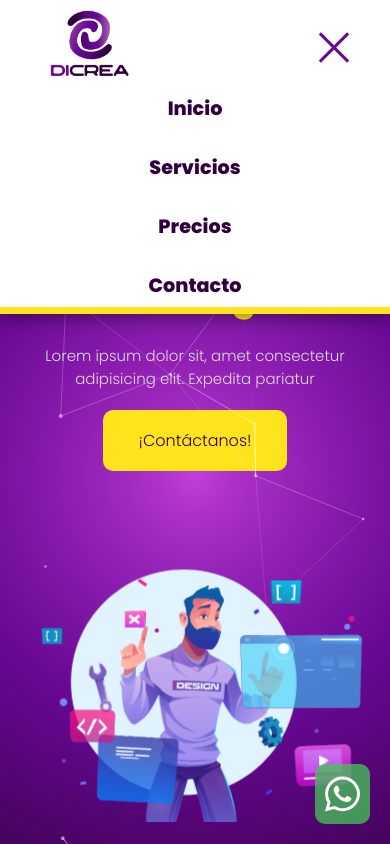
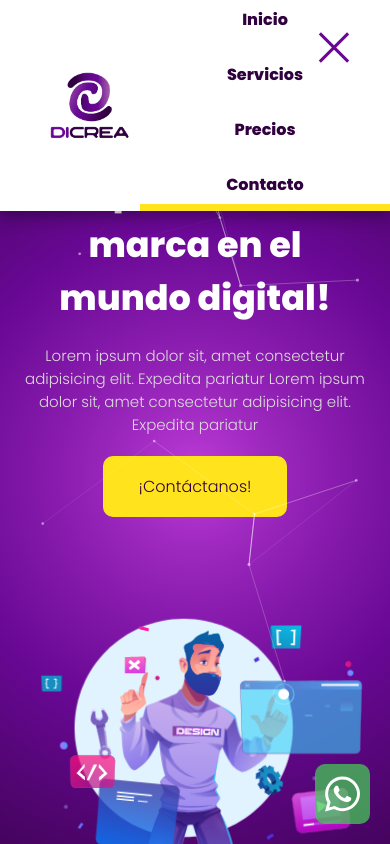
Before and after one commit to alanbirru/Dicrea-pagina, a React (Create React App) app: page / in a window 390 px wide. Both pictures are taken after a click on the element 334 px from the left and 51 px from the top of the page. Shown: the top 844 px of the page. Built offline with nearby package versions, Linux system fonts and the light colour scheme.

Commit message:
refactoring and commenting code

```diff
--- a/src/components/sections/Contacto/Contacto.js
+++ b/src/components/sections/Contacto/Contacto.js
@@ -28,7 +28,7 @@ const Contacto = ({ id }) => {
   ];
 
   return (
-    <div id={id} className="contacto-component section">
+    <section id={id} className="contacto-component section">
       <h2>Contacto</h2>
 
       <div className="contacto-container">
@@ -46,7 +46,7 @@ const Contacto = ({ id }) => {
           <AccordionContainer accordion={accordionData} />
         </div> */}
       </div>
-    </div>
+    </section>
   );
 };
 export default Contacto;
--- a/src/components/sections/Inicio/Inicio.js
+++ b/src/components/sections/Inicio/Inicio.js
@@ -1,11 +1,11 @@
 import React, { Suspense } from "react";
-import "../../../styles/inicio.css";
+import styles from "../../../styles/inicio.css";
 
 const Inicio = ({ guyComputer, id }) => {
   const ParticlesDesign = React.lazy(() => import("./ParticlesDesign"));
 
   return (
-    <header id={id} className="inicio-component section">
+    <header id={id} className={`inicio-component section ${styles}`}>
       <div
         className=" inicio-container"
         data-aos="fade-down"
@@ -19,15 +19,25 @@ const Inicio = ({ guyComputer, id }) => {
           </h1>
           <p>
             Lorem ipsum dolor sit, amet consectetur adipisicing elit. Expedita
-            pariatur
+            pariatur Lorem ipsum dolor sit, amet consectetur adipisicing elit.
+            Expedita pariatur
           </p>
-          <button className="btn-contactanos">
-            <a>¡Contáctanos!</a>
+          <button
+            className="btn-contactanos"
+            onClick={() =>
+              (window.location.href = "mailto:di.creadigital0@gmail.com")
+            }
+            rel="noopener noreferrer"
+            role="button"
+          >
+            ¡Contáctanos!
           </button>
         </div>
         <div ref={guyComputer} className="computerGuy"></div>
 
-        <Suspense fallback={<div>Loading...</div>}>
+        <Suspense
+          fallback={<div className="loading">Cargando animacion...</div>}
+        >
           <ParticlesDesign />
         </Suspense>
       </div>
--- a/src/components/sections/Navbar/Navbar.js
+++ b/src/components/sections/Navbar/Navbar.js
@@ -1,32 +1,30 @@
+// Importaciones necesarias
 import React, { useState, useEffect } from "react";
 import Hamburger from "./Hamburger";
-import "../../../styles/navbar.css";
+import "../../../styles/navbar.css"; // Importación de estilos
 import logo from "../../../images/DICREA-LOGO.png";
 
+// Definición del componente Navbar
 const Navbar = () => {
-  // useState for tracking the value of the scroll
+  // Estados del componente
   const [prevScrollPos, setPrevScrollPos] = useState(0);
-
-  // useState for hiding navbar on scroll
   const [visible, setVisible] = useState(true);
-
-  // useState for opening or closing hamburger
   const [hamburgerOpen, setHamburgerOpen] = useState(false);
 
-  // Navigates to the section on click
+  // Función para manejar clics en los elementos de navegación
   const handleItemClickNav = (id) => {
     const element = document.getElementById(id);
     element.scrollIntoView({ behavior: "smooth" });
     setHamburgerOpen(false);
   };
 
-  // Toggles the hamburger menu open/close
+  // Función para manejar clics en el ícono de hamburguesa
   const handleHamburgerClick = () => {
     setHamburgerOpen(!hamburgerOpen);
   };
 
+  // Efecto para manejar el desplazamiento de la barra de navegación
   useEffect(() => {
-    // Hides the navbar when scrolling down, shows when scrolling up
     const handleScroll = () => {
       const currentScrollPos = window.pageYOffset;
       const isVisible = prevScrollPos > currentScrollPos;
@@ -40,28 +38,30 @@ const Navbar = () => {
     };
   }, [prevScrollPos]);
 
+  // Datos de los elementos de navegación
   const navItemsArr = [
-    { id: 1, name: "Inicio" },
-    { id: 2, name: "Servicios" },
-    { id: 3, name: "Precios" },
-    { id: 4, name: "Contacto" },
+    { id: "inicio", name: "Inicio" },
+    { id: "servicios", name: "Servicios" },
+    { id: "precios", name: "Precios" },
+    { id: "contacto", name: "Contacto" },
   ];
 
-  // Generates the list of navigation items
+  // Generar la lista de elementos de navegación
   const listNavItems = navItemsArr.map((item) => (
     <li
-      className="navItem"
+      className="navbarItem"
       key={item.id}
-      onClick={() => handleItemClickNav(item.name)}
+      onClick={() => handleItemClickNav(item.id)}
     >
       {item.name}
     </li>
   ));
 
+  // Estructura del componente Navbar
   return (
-    <nav className="navbar-component">
-      <img className="navLogo" src={logo} alt="Logo" />
-      <ul className={`navItems ${hamburgerOpen ? "open" : ""}`}>
+    <nav className={`navbar ${visible ? "visible" : "hidden"}`}>
+      <img className="navbarLogo" src={logo} alt="Logo" />
+      <ul className={`navbarItems ${hamburgerOpen ? "open" : ""}`}>
         {listNavItems}
       </ul>
       <Hamburger isOpen={hamburgerOpen} onClick={handleHamburgerClick} />
@@ -69,4 +69,5 @@ const Navbar = () => {
   );
 };
 
+// Exportar el componente Navbar
 export default Navbar;
--- a/src/components/sections/Servicios/Servicios.js
+++ b/src/components/sections/Servicios/Servicios.js
@@ -32,7 +32,7 @@ const Servicios = ({ id }) => {
   ));
   // END ----DISPLAY-TITLES----
   return (
-    <div
+    <section
       id={id}
       className="servicios-component section"
       data-aos-once="true"
@@ -42,7 +42,7 @@ const Servicios = ({ id }) => {
 
       <div className="servicios-title">{displayServiciosTitle}</div>
       <ServiciosSection sections={serviciosArr} activeSection={activeSection} />
-    </div>
+    </section>
   );
 };
 export default Servicios;
--- a/src/components/sections/Servicios/ServiciosSection.js
+++ b/src/components/sections/Servicios/ServiciosSection.js
@@ -20,7 +20,7 @@ const ServiciosSection = ({ sections, activeSection }) => {
   // END ----LIST-OF-SERVICES-BUTTONS----
 
   return (
-    <div className="servicios-section-container">
+    <article className="servicios-section-container">
       <div className="servicios-section">
         <h3 className="section-h3">{section.title}</h3>
         <p>{section.description}</p>
@@ -36,7 +36,7 @@ const ServiciosSection = ({ sections, activeSection }) => {
           ></img>
         </Tilt>
       </div>
-    </div>
+    </article>
   );
 };
 export default ServiciosSection;
--- a/src/styles/inicio.css
+++ b/src/styles/inicio.css
@@ -1,39 +1,10 @@
-.inicio-container h1 {
-  color: white;
-  text-align: center;
-  font-size: 60px;
-}
-
-.container .inicio-component {
-  position: relative;
-  height: 100vh;
-  /* background-image: linear-gradient(
-    to bottom right,
-    rgb(165, 75, 183),
-    var(--color-2)
-  ); */
-
-  background: radial-gradient(
-    circle,
-    rgb(193, 62, 219),
-    20%,
-    var(--color-2) 49%,
-    var(--color-1) 100%
-  );
-
-  width: 100%;
-  margin-top: 0;
-  overflow: hidden;
-  max-height: 1000px;
-  min-height: 900px;
-}
-
+/* --- COMMON STYLES --- */
 .inicio-container {
-  padding-top: 130px;
   display: flex;
   justify-content: center;
   align-items: center;
   flex-direction: column;
+  padding-top: 130px;
   padding-bottom: 100px;
 }
 
@@ -51,7 +22,33 @@
   text-align: center;
 }
 
-/* ---START BTN-CONTACTANOS--- */
+/* --- HEADER STYLES --- */
+.inicio-component {
+  position: relative;
+  height: 100vh;
+  width: 100%;
+  margin-top: 0;
+  overflow: hidden;
+  max-height: 1000px;
+  min-height: 900px;
+
+  /* Example gradient background */
+  background: radial-gradient(
+    circle,
+    rgb(193, 62, 219),
+    20%,
+    var(--color-2) 49%,
+    var(--color-1) 100%
+  );
+}
+
+.inicio-container h1 {
+  color: white;
+  text-align: center;
+  font-size: 60px;
+}
+
+/* --- BUTTON STYLES --- */
 .btn-contactanos {
   color: var(--color-1);
   background-color: var(--color-5);
@@ -61,26 +58,19 @@
   font-size: 16px;
   cursor: pointer;
   box-shadow: inset 0 0 0 0 var(--color-3);
-  -webkit-transition: ease-out 0.4s;
-  -moz-transition: ease-out 0.4s;
   transition: ease-out 0.4s;
   border: none;
 }
-/* ---END BTN-CONTACTANOS--- */
 
 .btn-contactanos:hover {
   box-shadow: inset 400px 0 0 0 #ffffff;
   transform: scale(1.1, 1.1);
 }
-
-.yellowSpan {
-  color: var(--color-5);
-}
-
 .computerGuy {
   width: 500px;
 }
 
+/* --- MEDIA QUERIES --- */
 /* Extra small devices (phones, 600px and down) */
 @media only screen and (max-width: 500px) {
   .inicio-container h1 {
@@ -96,22 +86,8 @@
   .computerGuy {
     width: 90%;
   }
-  .container .inicio-component {
+  .inicio-component {
     height: 875px;
     background-color: var(--color-2);
-    width: 100%;
   }
 }
-/* ----START MEDIA QUERY---- */
-/* Medium devices (landscape tablets, 768px and up) */
-@media only screen and (min-width: 600px) {
-}
-
-/* Large devices (laptops/desktops, 992px and up) */
-@media only screen and (min-width: 992px) {
-}
-
-/* Extra large devices (large laptops and desktops, 1200px and up) */
-@media only screen and (min-width: 1200px) {
-}
-/* ----END MEDIA QUERY---- */
--- a/src/styles/navbar.css
+++ b/src/styles/navbar.css
@@ -1,4 +1,5 @@
-.navbar-component {
+/* ----- Navbar Styles ----- */
+.navbar {
   display: flex;
   align-items: center;
   justify-content: space-evenly;
@@ -11,12 +12,12 @@
   z-index: 1;
 }
 
-.navItems {
+.navbarItems {
   display: flex;
   gap: 16px;
 }
 
-.navItem {
+.navbarItem {
   list-style: none;
   color: var(--color-1);
   padding: 7px;
@@ -30,22 +31,26 @@
   cursor: pointer;
   font-weight: 600;
 }
-.navItemsContainer.open {
+
+.navbarItemsContainer.open {
   display: block;
 }
-.navItem:hover {
+
+.navbarItem:hover {
   background-color: var(--color-5);
   box-shadow: rgba(0, 0, 0, 0.15) 0px 3px 3px 0px;
   transform: scale(1.1, 1.1);
 }
-.navLogo {
+
+.navbarLogo {
   width: 80px;
   margin: 10px;
   margin-left: 50px;
   transition: 0.2s ease-in-out;
   cursor: pointer;
 }
-.navLogo:hover {
+
+.navbarLogo:hover {
   transform: scale(1.1, 1.1);
 }
 
@@ -54,6 +59,7 @@
   right: 1rem;
   top: 2.4em;
 }
+
 .hamburger span {
   display: none;
   width: 40px;
@@ -75,7 +81,7 @@
   transform: translateY(-11px) rotate(-45deg);
 }
 
-/*-----START-FADE-EFFECT-----*/
+/*----- Start Fade Effect -----*/
 .slide-enter {
   transform: translateY(-100%);
 }
@@ -93,11 +99,11 @@
   transform: translateY(-100%);
   transition: transform 300ms;
 }
-/* -----END-FADE-EFFECT----- */
+/* ----- End Fade Effect ----- */
 
-/* -----START MEDIA QUERY----- */
+/* ----- Start Media Query ----- */
 @media only screen and (max-width: 1200px) {
-  .navItems {
+  .navbarItems {
     display: none;
   }
 
@@ -107,29 +113,32 @@
     top: 35px;
   }
 
-  .navLogo {
+  .navbarLogo {
     width: 80px;
   }
 
   .hamburger span {
     display: block;
   }
-  .navbar-component {
+
+  .navbar.open {
     align-items: flex-start;
     flex-direction: column;
     font-size: 1.2em;
   }
-  .navItems.open {
+
+  .navbarItems.open {
     display: flex;
     flex-direction: column;
     width: 100%;
     transition: 0.2s ease-in-out;
     border-bottom: solid 7px var(--color-5);
   }
-  .navItem {
+
+  .navbarItem {
     text-align: center;
     border-radius: 0;
     color: var(--color-1);
   }
 }
-/* -----END MEDIA QUERY----- */
+/* ----- End Media Query ----- */
--- a/src/styles/precios.css
+++ b/src/styles/precios.css
@@ -1,102 +1,115 @@
-.paquetesContainer {
-  display: grid;
-  justify-items: center;
-  flex-wrap: wrap;
-  gap: 60px;
+/* --- COMMON STYLES --- */
+
+/* Contenedor principal de la sección de inicio */
+.inicio-container {
+  display: flex;
+  justify-content: center;
   align-items: center;
-  justify-content: center;
-  grid-template-columns: repeat(1, 1fr);
+  flex-direction: column;
+  padding-top: 130px;
+  padding-bottom: 100px;
 }
-article {
+
+/* Contenedor de información en la sección de inicio */
+.inicio-info {
   display: flex;
   flex-direction: column;
+  justify-content: center;
   align-items: center;
-  justify-content: center;
+  gap: 20px;
+  flex-wrap: wrap;
 }
 
-.paquete-container {
-  display: flex;
-  flex-direction: column;
-  border-top-left-radius: 15px;
-  border-top-right-radius: 15px;
-  border-bottom-left-radius: 15px;
-  border-bottom-right-radius: 15px;
-  box-shadow: rgba(0, 0, 0, 0.35) 0px 5px 15px;
-  border-bottom: 10px solid var(--color-2);
-  background-color: white;
-  transition: 0.2s ease-in-out;
+/* Estilos para los párrafos dentro de .inicio-info */
+.inicio-info p {
+  color: rgb(219, 219, 219);
+  text-align: center;
 }
 
-.paquete-container:hover {
+/* --- HEADER STYLES --- */
+
+/* Estilos para la sección de inicio en general */
+.inicio-component {
+  position: relative;
+  height: 100vh;
+  width: 100%;
+  margin-top: 0;
+  overflow: hidden;
+  max-height: 1000px;
+  min-height: 900px;
+
+  /* Fondo con un ejemplo de gradiente radial */
+  background: radial-gradient(
+    circle,
+    rgb(193, 62, 219),
+    20%,
+    var(--color-2) 49%,
+    var(--color-1) 100%
+  );
+}
+
+/* Estilos específicos para el h1 dentro de .inicio-container */
+.inicio-container h1 {
+  color: white;
+  text-align: center;
+  font-size: 60px;
+}
+
+/* --- BUTTON STYLES --- */
+
+/* Estilos para el botón de contacto */
+.btn-contactanos {
+  color: var(--color-1);
+  background-color: var(--color-5);
+  border-radius: 10px;
+  padding: 18px 36px;
+  display: inline-block;
+  font-size: 16px;
+  cursor: pointer;
+  box-shadow: inset 0 0 0 0 var(--color-3);
+  transition: ease-out 0.4s;
+  border: none;
+}
+
+/* Efecto hover para el botón de contacto */
+.btn-contactanos:hover {
+  box-shadow: inset 400px 0 0 0 #ffffff;
   transform: scale(1.1, 1.1);
 }
 
-.paquete-title {
-  background-color: var(--color-2);
-  text-align: center;
-  width: 100%;
-  font-weight: 700;
-  color: white;
-  border-top-left-radius: 10px;
-  border-top-right-radius: 10px;
-  padding-top: 20px;
-  padding-bottom: 20px;
+/* Estilos para el elemento .computerGuy */
+.computerGuy {
+  width: 500px;
 }
 
-.precio-title {
-  text-align: center;
-  font-size: 30px;
-  padding: 20px;
-  border-bottom: 1px solid rgb(188, 188, 188);
-  color: var(--color-2);
-}
+/* --- MEDIA QUERIES --- */
 
-.ofrecemos-title {
-  text-align: center;
-}
-
-.contenido-container li,
-.ofrecemos-container li {
-  padding: 10px;
-  list-style: none;
-  color: rgb(103, 103, 103);
-  font-size: 15px;
-  padding-left: 50px;
-  padding-right: 50px;
-  padding-bottom: 20px;
-  font-size: 1em;
-}
-
-.loQuiero {
-  text-align: center;
-  margin: auto;
-  padding-bottom: 20px;
-}
-.loQuiero a {
-  font-weight: 800;
-  text-decoration: none;
-  color: var(--color-2);
-  transition: 0.2s ease-in-out;
-}
-.loQuiero a:hover {
-  color: var(--color-5);
-}
-.contenido-container .checkIcon,
-.ofrecemos-container .checkIcon {
-  color: rgb(11, 172, 16);
-}
-
-@media only screen and (max-width: 600px) {
-  .paquete-container {
-    width: 80%;
+/* Estilos específicos para dispositivos extra pequeños (hasta 500px) */
+@media only screen and (max-width: 500px) {
+  /* Ajustes para .inicio-container h1 */
+  .inicio-container h1 {
+    width: 90%;
+    font-size: 35px;
   }
 
-  .paquetesContainer {
-    grid-template-columns: repeat(1, 1fr);
+  /* Ajustes para .inicio-info */
+  .inicio-info {
+    width: 90%;
   }
 
-  .contenido-container li,
-  .ofrecemos-container li {
-    font-size: 15px;
+  /* Ajustes para .inicio-container */
+  .inicio-container {
+    padding-top: 115px;
+  }
+
+  /* Ajustes para .computerGuy */
+  .computerGuy {
+    width: 90%;
+  }
+
+  /* Ajustes para .inicio-component */
+  .inicio-component {
+    height: 875px;
+    background-color: var(--color-2);
   }
 }
```
